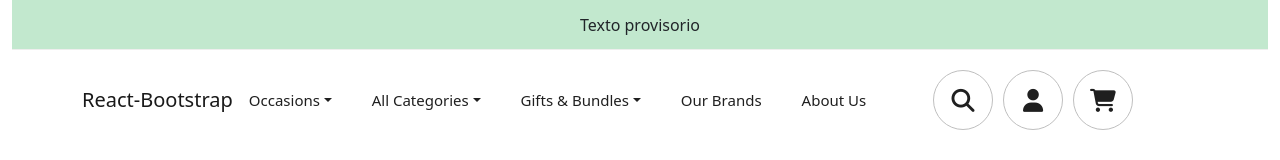
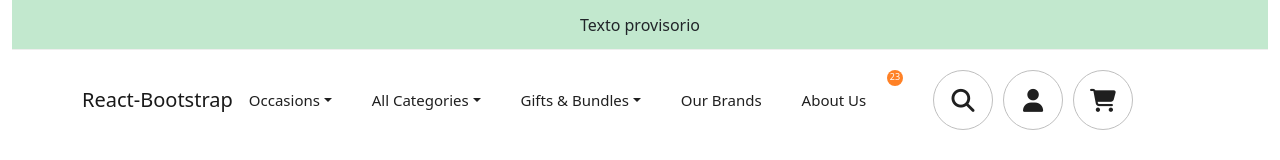
Before and after one commit to naniitevez/grupo3-react-proyect, a React (Create React App) app: page / in a window 1280 px wide. Shown: the top 160 px of the page. Built offline with nearby package versions, Linux system fonts and the light colour scheme.

Commit message:
create component cart notification

```diff
--- /dev/null
+++ b/src/components/Navbar/CartNotification/CartNotification.jsx
@@ -0,0 +1,13 @@
+import React from "react";
+
+const CartNotification = () => {
+  return (
+    <div id="cart-notification__container">
+      <div className="cart-notification">
+        23
+      </div>
+    </div>
+  );
+};
+
+export default CartNotification;
--- a/src/components/Navbar/MyNavbar.css
+++ b/src/components/Navbar/MyNavbar.css
@@ -6,6 +6,7 @@
 }
 
 /* Notice section */
+
 .notice {
   display: flex;
   justify-content: center;
@@ -41,7 +42,26 @@
   background: var(--white);
 }
 
+/* Cart Notification */
+
+#cart-notification__container {
+    width: 16px;
+    height: 16px;
+    background: var(--main-color);
+    border-radius: 50%;
+    position: absolute;
+    right: 365px;
+}
+
+.cart-notification {
+    display: flex;
+    justify-content: center;
+    font-size: 9px;
+    color: var(--white);
+}
+
 /*drop down*/
+
 #basic-nav-dropdown,
 #basic-navbar-nav a {
   color: var(--black);
--- a/src/components/Navbar/NavigationBar/IconsSection.jsx
+++ b/src/components/Navbar/NavigationBar/IconsSection.jsx
@@ -1,4 +1,5 @@
 import React from "react";
+import CartNotification from "../CartNotification/CartNotification";
 import Icon from "./Icon";
 
 const IconsSection = () => {
@@ -14,6 +15,7 @@ const IconsSection = () => {
         <Icon>
           <i className="icon fas fa-shopping-cart"></i>
         </Icon>
+        <CartNotification/>
       </div>
     </>
   );
```
